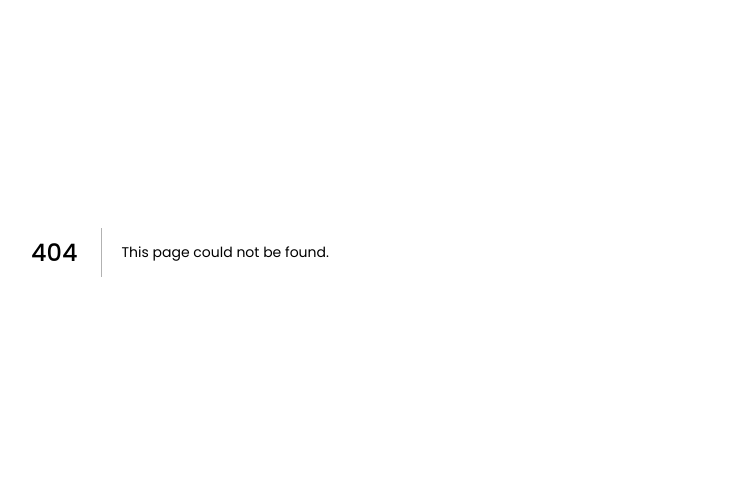
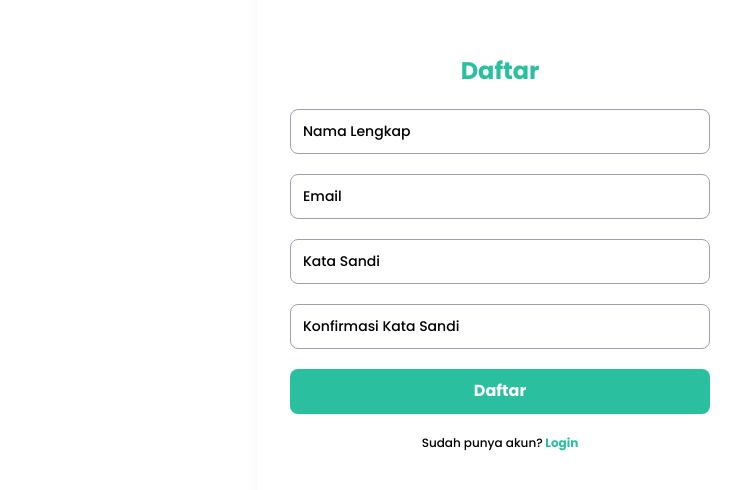
Before and after one commit to Rizalmultimedia2/Cryptopedia, a Next.js app: page /daftar in a window 1280 px wide. Before the commit this address had no page. Shown: the part 148-638 px from the top of the page, without its empty margins (460-1201 px from the left). Built offline with nearby package versions, Linux system fonts and the light colour scheme.

Commit message:
Add page
masuk, daftar, ubah kata sandi

```diff
--- a/package.json
+++ b/package.json
@@ -13,9 +13,9 @@
     "aos": "^3.0.0-beta.6",
     "eslint": "8.40.0",
     "eslint-config-next": "13.4.1",
-    "next": "13.4.1",
-    "react": "18.2.0",
-    "react-dom": "18.2.0"
+    "next": "^13.4.1",
+    "react": "^18.2.0",
+    "react-dom": "^18.2.0"
   },
   "devDependencies": {
     "autoprefixer": "^10.4.14",
--- /dev/null
+++ b/src/pages/daftar.js
@@ -0,0 +1,35 @@
+import React from "react";
+
+function daftar() {
+  return (
+    <div className="grid grid-cols-2 container">
+      <div></div>
+      <div className="flex items-center justify-center min-h-screen">
+        <div className="flex flex-col h-[537px] w-[486px] bg-light-color rounded-md shadow-shadows-1 items-center justify-center space-y-5">
+          <h1 className="text-primary-1 text-h5">Daftar</h1>
+          <div className="flex items-center h-[45px] font-medium w-[420px] border border-gray-400 rounded-lg text-p3 px-3">
+            Nama Lengkap
+          </div>
+          <div className="flex items-center h-[45px] font-medium w-[420px] border border-gray-400 rounded-lg text-p3 px-3">
+            Email
+          </div>
+          <div className="flex items-center h-[45px] font-medium w-[420px] border border-gray-400 rounded-lg text-p3 px-3">
+            Kata Sandi
+          </div>
+          <div className="flex items-center h-[45px] font-medium w-[420px] border border-gray-400 rounded-lg text-p3 px-3">
+            Konfirmasi Kata Sandi
+          </div>
+          <div className="flex items-center justify-center h-[45px] w-[420px] text-light-color bg-primary-1 rounded-lg text-h6">
+            Daftar
+          </div>
+          <p className="text-p4 font-medium">
+            Sudah punya akun?
+            <span className="text-primary-1 font-bold"> Login</span>
+          </p>
+        </div>
+      </div>
+    </div>
+  );
+}
+
+export default daftar;
--- /dev/null
+++ b/src/pages/masuk.js
@@ -0,0 +1,30 @@
+import React from "react";
+import { Menu } from "@headlessui/react";
+
+function test() {
+  return (
+    <div className="grid grid-cols-2 container">
+      <div></div>
+      <div className="flex items-center justify-center min-h-screen">
+        <div className="flex flex-col h-[537px] w-[486px] bg-light-color rounded-md shadow-shadows-1 items-center justify-center space-y-5">
+          <h1 className="text-primary-1 text-h5">Masuk</h1>
+          <div className="flex items-center h-[45px] font-medium w-[420px] border border-gray-400 rounded-lg text-p3 px-3">
+            Username
+          </div>
+          <div className="flex items-center h-[45px] font-medium w-[420px] border border-gray-400 rounded-lg text-p3 px-3">
+            Password
+          </div>
+          <div className="flex items-center justify-center h-[45px] w-[420px] text-light-color bg-primary-1 rounded-lg text-h6">
+            Masuk
+          </div>
+          <p className="text-p4 font-medium">
+            Belum punya akun?
+            <span className="text-primary-1 font-bold"> Daftar</span>
+          </p>
+        </div>
+      </div>
+    </div>
+  );
+}
+
+export default test;
--- a/src/pages/test.js
+++ /dev/null
@@ -1,18 +0,0 @@
-import React from "react";
-import { Menu } from "@headlessui/react";
-
-function test() {
-  return (
-    <div className="grid grid-cols-2 container">
-      <div></div>
-      <div className="flex items-center justify-center min-h-screen">
-        <div className="flex h-[537px] w-[486px] bg-light-color rounded-md shadow-shadows-1 items-center justify-center">
-          <h1 className="text-primary-1 text-lg">Masuk</h1>
-          <p className="text-primary-1 font-extrabold"></p>
-        </div>
-      </div>
-    </div>
-  );
-}
-
-export default test;
--- /dev/null
+++ b/src/pages/ubahkatasandi.js
@@ -0,0 +1,29 @@
+import React from "react";
+
+function ubahkatasandi() {
+  return (
+    <div className="grid grid-cols-2 container">
+      <div></div>
+      <div className="flex items-center justify-center min-h-screen">
+        <div className="flex flex-col h-[537px] w-[486px] bg-light-color rounded-md shadow-shadows-1 items-center justify-center space-y-5">
+          <div className="place-self-start px-3">Kembali</div>
+          <h1 className="text-primary-1 text-h5">Ubah Kata Sandi</h1>
+          <div className="flex items-center h-[45px] font-medium w-[420px] border border-gray-400 rounded-lg text-p3 px-3">
+            Kata sandi lama
+          </div>
+          <div className="flex items-center h-[45px] font-medium w-[420px] border border-gray-400 rounded-lg text-p3 px-3">
+            Kata sandi baru
+          </div>
+          <div className="flex items-center h-[45px] font-medium w-[420px] border border-gray-400 rounded-lg text-p3 px-3">
+            Konfirmasi Kata sandi baru
+          </div>
+          <div className="flex items-center justify-center h-[45px] w-[420px] text-light-color bg-primary-1 rounded-lg text-h6">
+            Ubah Kata Sandi
+          </div>
+        </div>
+      </div>
+    </div>
+  );
+}
+
+export default ubahkatasandi;
--- a/src/styles/globals.css
+++ b/src/styles/globals.css
@@ -7,6 +7,58 @@
   font-family: Poppins;
 }
 
-.text-lg {
-  font-size: 40px;
+.text-h1 {
+  font-size: 64px;
+  font-weight: bold;
 }
+
+.text-h2 {
+  font-size: 48px;
+  font-weight: bold;
+}
+
+.text-h3 {
+  font-size: 36px;
+  font-weight: bold;
+}
+
+.text-h4 {
+  font-size: 30px;
+  font-weight: bold;
+}
+
+.text-h5 {
+  font-size: 24px;
+  font-weight: bold;
+}
+
+.text-h6 {
+  font-size: 16px;
+  font-weight: bold;
+}
+
+.text-h7 {
+  font-size: 14px;
+  font-weight: bold;
+}
+
+.text-h8 {
+  font-size: 12px;
+  font-weight: bold;
+}
+
+.text-p1 {
+  font-size: 24px;
+}
+
+.text-p2 {
+  font-size: 16px;
+}
+
+.text-p3 {
+  font-size: 14px;
+}
+
+.text-p4 {
+  font-size: 12px;
+}
```
Also changed, not shown: 1 other file (tests, documents, lock files or other folders).
